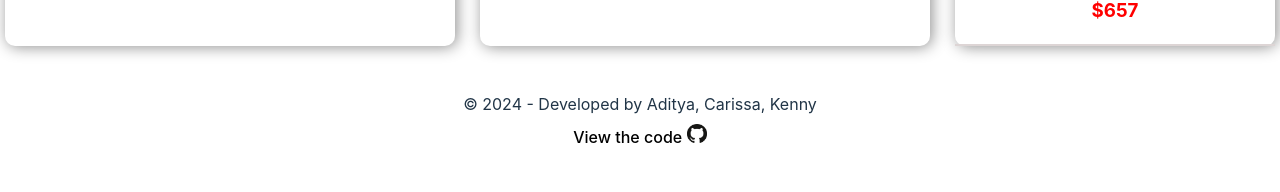
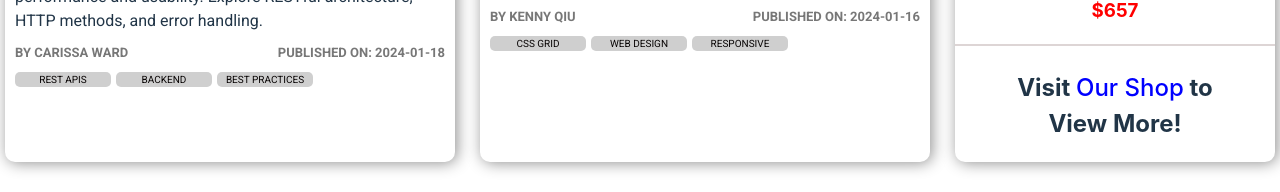
Before and after one commit to akbcit/News-App, a React (Vite) app: page / in a window 1280 px wide. Shown: the part 3208-3400 px from the top of the page. Before the commit the page ends 3367 px from the top, so only its background shows below. Built offline with nearby package versions, Linux system fonts and the light colour scheme.

Commit message:
sidebar scss fixed so that there is no longer any empty space

```diff
--- a/src/components/SideBar.jsx
+++ b/src/components/SideBar.jsx
@@ -1,25 +1,41 @@
-import "../styles/SideBar.scss";
-import LaptopItem from "./LaptopItem";
+import { useState, useEffect } from 'react';
+import LaptopItem from './LaptopItem';
+import '../styles/SideBar.scss';
 
 function SideBar({ laptops }) {
+  const [visibleLaptops, setVisibleLaptops] = useState([]);
+
+  useEffect(() => {
+    // Function to update visible laptops based on screen width
+    const updateVisibleLaptops = () => {
+      const screenWidth = window.innerWidth;
+      const maxVisibleLaptops = screenWidth < 1024 ? 3 : laptops.length;
+      setVisibleLaptops(laptops.slice(0, maxVisibleLaptops));
+    };
+
+    // Initial update
+    updateVisibleLaptops();
+
+    // Event listener for window resize
+    window.addEventListener('resize', updateVisibleLaptops);
+
+    // Cleanup: remove event listener when component unmounts
+    return () => {
+      window.removeEventListener('resize', updateVisibleLaptops);
+    };
+  }, [laptops]);
+
   return (
     <div className="side-bar">
       <div className="deal-today">
-        <h2>
-          Today's Deals
-        </h2>
+        <h2>Today's Deals</h2>
       </div>
       <div className="laptop-bar">
-        {laptops.map((laptop, index) => {
-          return (
-            <LaptopItem
-              key={`laptop-${index}`}
-              laptop={laptop}
-              laptopNum={index}
-            />
-          );
-        })}
+        {visibleLaptops.map((laptop, index) => (
+          <LaptopItem key={`laptop-${index}`} laptop={laptop} laptopNum={index} />
+        ))}
       </div>
+      <h2 id="view-more">Visit <a href="#0">Our Shop</a> to View More!</h2>
     </div>
   );
 }
--- a/src/styles/ArticleCard.scss
+++ b/src/styles/ArticleCard.scss
@@ -1,5 +1,5 @@
-@use "variables.scss" as *;
-@use "placeholders.scss" as *;
+@use "variables" as *;
+@use "placeholders" as *;
 
 
 .article-card {
--- a/src/styles/FeaturedArticle.scss
+++ b/src/styles/FeaturedArticle.scss
@@ -1,5 +1,5 @@
-@use "variables.scss" as *;
-@use "placeholders.scss" as *;
+@use "variables" as *;
+@use "placeholders" as *;
 
 .featured-article {
   @extend %flex-column-center;
--- a/src/styles/SideBar.scss
+++ b/src/styles/SideBar.scss
@@ -54,6 +54,10 @@
     }
 }
 
+#view-more {
+    display: none;
+}
+
 @media (prefers-color-scheme: dark) {
     .laptop-name h4 {
         color: $secondary-color;
@@ -62,3 +66,19 @@
         color: $secondary-color;
     }
 }
+
+@media (min-width: 1024px) {
+    #view-more {
+        display: block;
+        width: 75%;
+        margin-top: 1.5rem;
+
+        a {
+            color: #0000ff;
+
+            &:hover {
+                color: #777777;
+            }
+        }
+    }
+}
```
